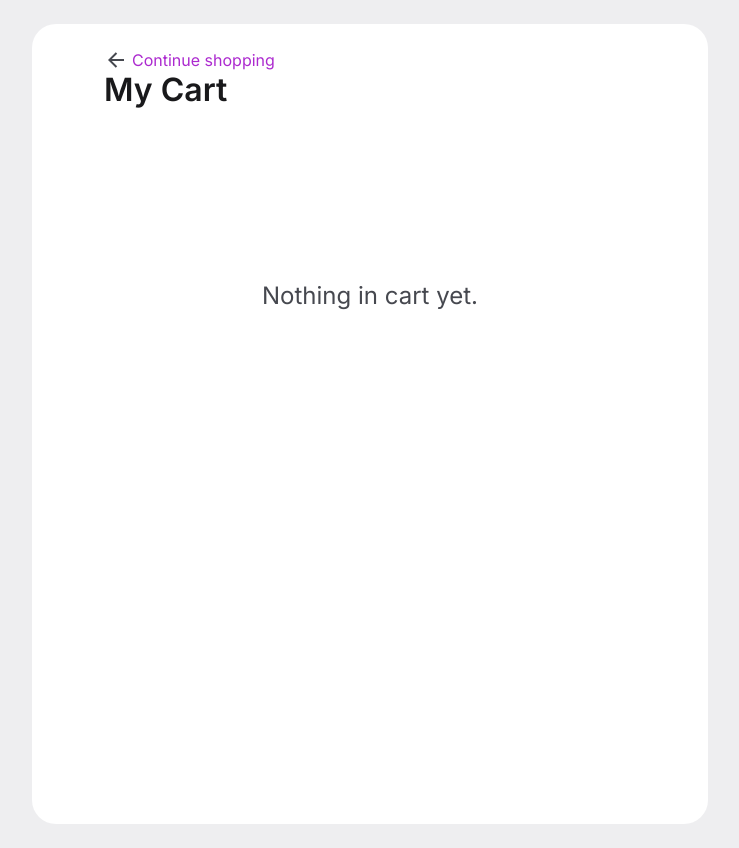
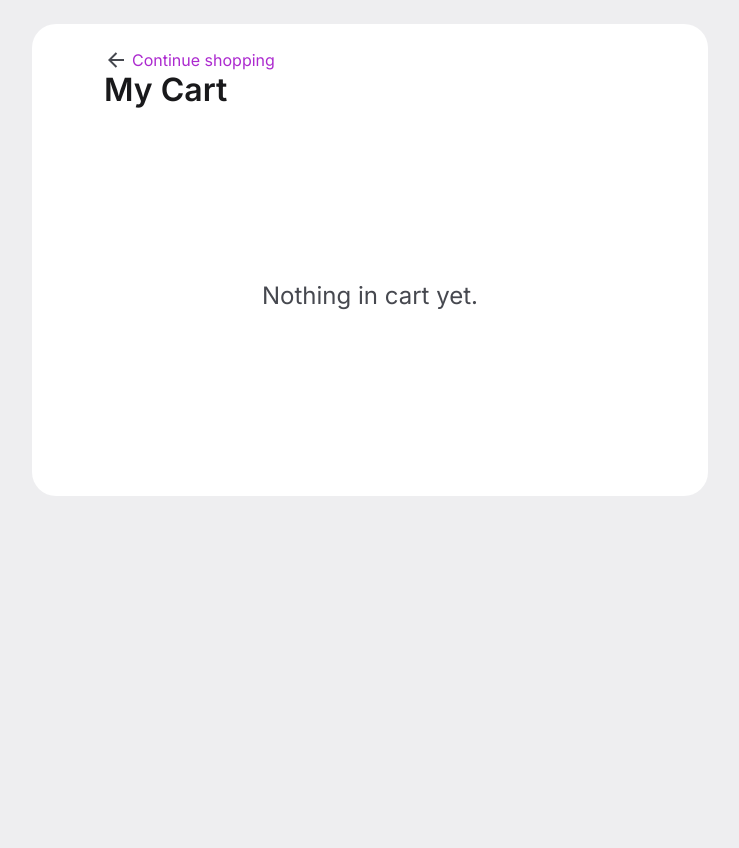
Before and after one commit to peter-abah/timbu-hng-2, a Next.js app: page /cart in a window 1280 px wide. Shown: the whole page, without its empty margins (270-1009 px from the left). After the commit the page ends 800 px from the top, so only its background shows below. Built offline with nearby package versions, Linux system fonts and the light colour scheme.

Commit message:
feat: add clearing cart

```diff
--- a/app/cart/page.tsx
+++ b/app/cart/page.tsx
@@ -12,6 +12,7 @@ import { useRouter } from "next/navigation";
 
 export default function Cart() {
   const cart = useAppContext((state) => state.cart);
+  const clearCart = useAppContext((state) => state.clearCart);
   const deliveryFee = useAppContext((state) => state.deliveryFee);
   const products = Object.values(cart.items);
   const subtotal = products.reduce(
@@ -24,7 +25,7 @@ export default function Cart() {
     <>
       <Header className="!hidden !md:flex" />
 
-      <main className="w-full md:max-w-[676px] min-h-screen md:min-h-auto mx-auto md:my-6 bg-white p-6 md:px-[4.5rem] stack gap-4 md:rounded-3xl">
+      <main className="w-full md:max-w-[676px] min-h-screen md:min-h-0 mx-auto md:my-6 bg-white p-6 md:px-[4.5rem] stack gap-4 md:rounded-3xl">
         <header className="stack gap-1">
           <button
             onClick={() => router.back()}
@@ -65,12 +66,20 @@ export default function Cart() {
               </p>
             </div>
 
+            <div className="stack gap-2">
               <Link
                 href="/checkout"
                 className="px-4 py-3 bg-purple-3 text-white font-semibold rounded-lg text-center hover:bg-purple-3/90 hover:box-shadow-purple"
               >
                 Checkout
               </Link>
+              <button
+                onClick={() => clearCart()}
+                className="px-4 py-3 bg-orange-700 text-white font-semibold rounded-lg text-center hover:bg-orange-700/90 hover:box-shadow-purple"
+              >
+                Clear cart
+              </button>
+            </div>
           </div>
         ) : (
           <div className="py-40">
--- a/components/product-image-slider.tsx
+++ b/components/product-image-slider.tsx
@@ -1,5 +1,5 @@
 "use client";
-// TODO: toaster when you add to cart
+
 import { BLUR_DATA_URL } from "@/lib";
 import { API_IMAGE_ROOT_URL } from "@/lib/timbu/constants";
 import { Product } from "@/lib/timbu/types";
```
Also changed, not shown: 1 other file (tests, documents, lock files or other folders). Lines whose indentation alone changed are shown as unchanged.
